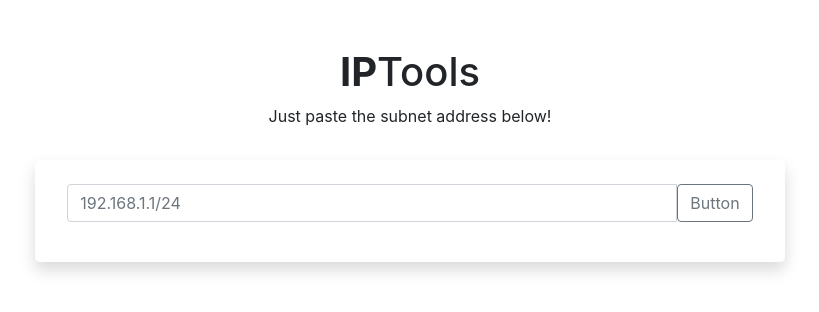
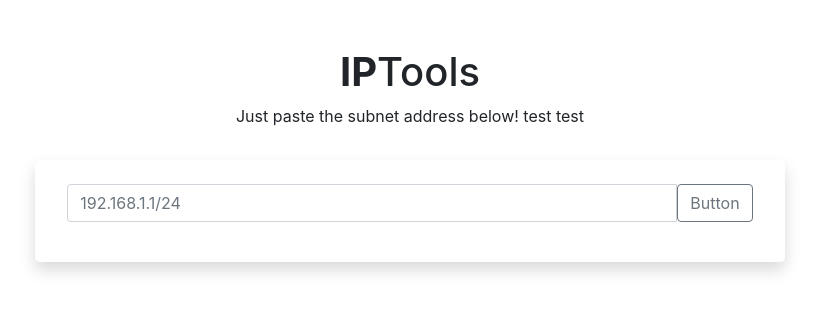
Before and after one commit to Git-I985/iptools, a plain HTML site: page index.html in a window 1280 px wide. Shown: the whole page, without its empty margins (230-1049 px from the left). Drawn offline with nearby package versions, Linux system fonts and the light colour scheme.

Commit message:
deploy test

```diff
--- a/index.html
+++ b/index.html
@@ -13,7 +13,7 @@
     <div class="container text-center mt-5">
         <div class="title">
             <h1 class="display-5"><span class="font-weight-bold">IP</span>Tools</h1>
-            <p>Just paste the subnet address below!</p>
+            <p>Just paste the subnet address below! test test</p>
         </div>
 
         <div class="tools-panel mt-4 row justify-content-center p-2">
```
